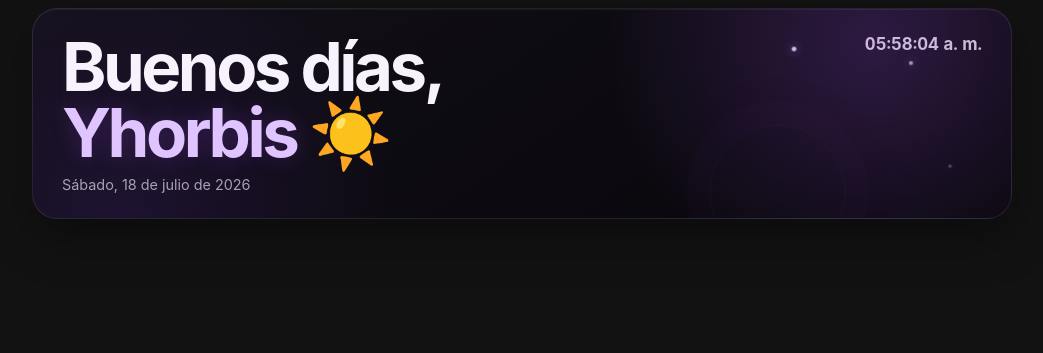
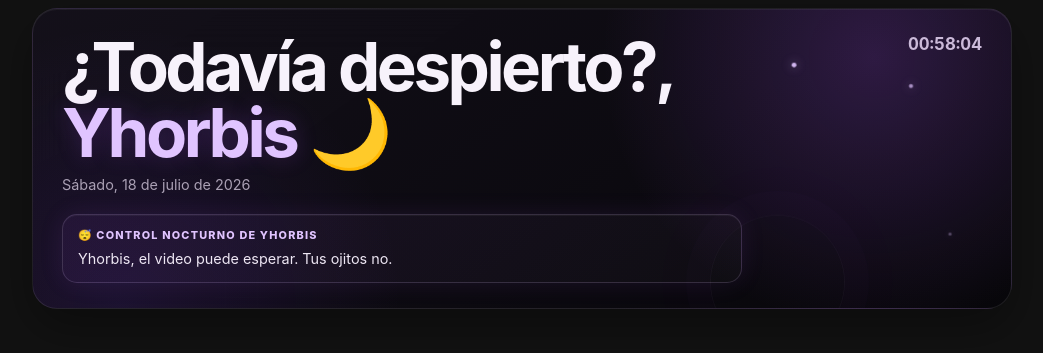
Before and after one commit to pwbzk8zz5j-sudo/widgetyhorbis, a plain HTML site: page inicio.html in a window 1280 px wide. Shown: the whole page, without its empty margins (118-1161 px from the left). Drawn offline with Linux system fonts and the light colour scheme.

Commit message:
Add files via upload

```diff
--- a/inicio.html
+++ b/inicio.html
@@ -122,6 +122,10 @@
 
     .sleep-note.visible{display:block}
 
+    .hero.sleep-mode .sleep-note{
+      animation:appear .35s ease both,sleepPulse 3.4s ease-in-out infinite;
+    }
+
     .sleep-label{
       margin-bottom:6px;
       color:var(--accent-soft);
@@ -167,6 +171,11 @@
     .s2{right:22%;top:18%;animation-delay:1.1s}
     .s3{right:6%;bottom:24%;animation-delay:1.8s}
 
+    @keyframes sleepPulse{
+      0%,100%{box-shadow:inset 0 1px 0 rgba(255,255,255,.035),0 0 0 rgba(168,85,247,0)}
+      50%{box-shadow:inset 0 1px 0 rgba(255,255,255,.045),0 0 25px rgba(168,85,247,.10)}
+    }
+
     @keyframes appear{
       from{opacity:0;transform:translateY(6px)}
       to{opacity:1;transform:translateY(0)}
@@ -208,7 +217,7 @@
     }
 
     @media(prefers-reduced-motion:reduce){
-      .moon,.star,.sleep-note{animation:none}
+      .moon,.star,.sleep-note,.hero.sleep-mode .sleep-note{animation:none}
     }
   </style>
 </head>
@@ -234,92 +243,163 @@
     </div>
 
     <section class="sleep-note" id="sleepNote">
-      <div class="sleep-label">🌙 Hora de descansar</div>
+      <div class="sleep-label" id="sleepLabel">🌙 Yaiza dice: hora de mimir</div>
       <div class="sleep-text" id="sleepMessage"></div>
     </section>
   </main>
 
   <script>
+    const TIME_ZONE = "America/Lima";
+
     const mensajesDormir = [
-      "Amor... guarda el proyecto y ven a dormir. Mañana seguimos. 🤍",
-      "El video puede esperar unas horas. Tú también necesitas descansar.",
-      "Ya hiciste bastante por hoy. Mañana seguimos.",
-      "No quiero que mañana andes como zombie. 🥺",
-      "Descansar también es parte del trabajo.",
-      "Te prometo que mañana todo saldrá mejor con sueño completo.",
-      "Cinco minutos más... ya te conozco. 😂 Mejor ven a dormir.",
-      "Tu cama te está extrañando.",
-      "Guarda el proyecto antes de que Premiere haga de las suyas. 😭",
-      "Yo ya te mandé a dormir. Ahora hazme caso. 💜"
+      "Amor... guarda el proyecto y ven a mimir. Mañana seguimos. 🤍",
+      "Yhorbis, el video puede esperar. Tus ojitos no.",
+      "¿Otra vez dijiste «cinco minutos más»? Ya te conozco. 😂",
+      "Guarda antes de que Premiere decida cerrarse por ti. 😭",
+      "Ya hiciste bastante por hoy. Ven a dormir conmigo.",
+      "No quiero que mañana andes como zombie por toda la casa. 🥺",
+      "Descansar también cuenta como parte del proyecto.",
+      "Tu cama acaba de preguntar por ti.",
+      "La idea no se va a escapar. Anótala y ven a mimir.",
+      "Yo ya te mandé a dormir. Ahora hazme caso. 💜",
+      "Mañana editas más rápido si hoy duermes, señor productor.",
+      "No abras otro proyecto. Repito: no abras otro proyecto.",
+      "Ese render puede quedarse pensando solito. Tú no tienes que acompañarlo.",
+      "Yhorbis... cierra Premiere con cuidado y aléjate lentamente.",
+      "Yaiza informa: oficialmente es hora de mimir.",
+      "Te prometo que mañana se verá menos complicado después de dormir.",
+      "No necesitas terminarlo esta madrugada. Solo déjalo listo para continuar.",
+      "Último aviso cariñoso: guarda, apaga y ven a la cama. 🤍"
     ];
 
-    function saludoPorHora(hora, minutos){
-      const horaDecimal = hora + (minutos / 60);
+    const etiquetasMadrugada = [
+      "🌙 Yaiza dice: hora de mimir",
+      "😴 Control nocturno de Yhorbis",
+      "💜 Mensajito obligatorio de madrugada",
+      "🚨 Alerta: productor todavía despierto"
+    ];
 
-      if (horaDecimal >= 1 && horaDecimal < 5){
-        if (horaDecimal >= 4.5){
-          return ["¿Todavía despierto?", "😴"];
+    function partesAhoraEnLima(){
+      const ahora = new Date();
+
+      const parts = new Intl.DateTimeFormat("en-CA",{
+        timeZone:TIME_ZONE,
+        year:"numeric",
+        month:"2-digit",
+        day:"2-digit",
+        weekday:"short",
+        hour:"2-digit",
+        minute:"2-digit",
+        second:"2-digit",
+        hour12:false
+      }).formatToParts(ahora);
+
+      const values = Object.fromEntries(
+        parts
+          .filter(part => part.type !== "literal")
+          .map(part => [part.type,part.value])
+      );
+
+      // Algunos navegadores representan medianoche como 24:xx.
+      const hour = Number(values.hour) % 24;
+
+      return {
+        now:ahora,
+        year:Number(values.year),
+        month:Number(values.month),
+        day:Number(values.day),
+        weekday:values.weekday,
+        hour,
+        minute:Number(values.minute),
+        second:Number(values.second)
+      };
+    }
+
+    function esMadrugada(hour,minute){
+      const totalMinutes = hour*60+minute;
+      return totalMinutes >= 30 && totalMinutes < 6*60;
+    }
+
+    function saludoPorHora(hour,minute){
+      if(esMadrugada(hour,minute)){
+        if(hour >= 4){
+          return ["Yhorbis... ¿sigues despierto?", "😴"];
         }
+
         return ["¿Todavía despierto?", "🌙"];
       }
 
-      if (hora < 12) return ["Buenos días", "☀️"];
-      if (hora < 19) return ["Buenas tardes", "🌤️"];
+      if(hour < 12) return ["Buenos días", "☀️"];
+      if(hour < 19) return ["Buenas tardes", "🌤️"];
       return ["Buenas noches", "🌙"];
     }
 
-    function indiceDelDia(){
-      const ahora = new Date();
-      const inicio = new Date(ahora.getFullYear(), 0, 0);
-      return Math.floor((ahora - inicio) / 86400000);
+    function claveFecha(parts){
+      return `${parts.year}-${String(parts.month).padStart(2,"0")}-${String(parts.day).padStart(2,"0")}`;
     }
 
-    function mensajeParaDormir(ahora){
-      const esDomingo = ahora.getDay() === 0;
-      const horaDecimal = ahora.getHours() + (ahora.getMinutes() / 60);
+    function hashTexto(text){
+      let hash = 0;
 
-      if (esDomingo && horaDecimal >= 3 && horaDecimal < 5){
-        return "No sé qué haces despierto a esta hora... pero guarda el proyecto y ven a dormir conmigo. 🤍";
+      for(const character of text){
+        hash = (hash*31+character.charCodeAt(0)) >>> 0;
       }
 
-      return mensajesDormir[indiceDelDia() % mensajesDormir.length];
+      return hash;
+    }
+
+    function mensajeParaDormir(parts){
+      const fecha = claveFecha(parts);
+      const bloqueDeCincoMinutos = Math.floor((parts.hour*60+parts.minute)/5);
+      const esDomingo = parts.weekday === "Sun";
+
+      if(esDomingo && parts.hour >= 3 && parts.hour < 6){
+        return "No sé qué haces despierto a esta hora... guarda el proyecto y ven a dormir conmigo. 🤍";
+      }
+
+      const index = (hashTexto(fecha)+bloqueDeCincoMinutos) % mensajesDormir.length;
+      return mensajesDormir[index];
+    }
+
+    function etiquetaParaDormir(parts){
+      const bloque = Math.floor((parts.hour*60+parts.minute)/10);
+      return etiquetasMadrugada[bloque % etiquetasMadrugada.length];
     }
 
     function actualizar(){
-      const ahora = new Date();
-      const horaDecimal = ahora.getHours() + (ahora.getMinutes() / 60);
-      const [saludo, emoji] = saludoPorHora(
-        ahora.getHours(),
-        ahora.getMinutes()
-      );
-
-      const mostrarMensajeDormir =
-        horaDecimal >= 2.5 && horaDecimal < 5;
+      const parts = partesAhoraEnLima();
+      const [saludo,emoji] = saludoPorHora(parts.hour,parts.minute);
+      const mostrarMensajeDormir = esMadrugada(parts.hour,parts.minute);
 
       document.getElementById("greeting").textContent = saludo;
       document.getElementById("emoji").textContent = emoji;
 
       document.getElementById("date").textContent =
-        ahora.toLocaleDateString("es-PE", {
+        new Intl.DateTimeFormat("es-PE",{
+          timeZone:TIME_ZONE,
           weekday:"long",
           day:"numeric",
           month:"long",
           year:"numeric"
-        }).replace(/^./, c => c.toUpperCase());
+        }).format(parts.now).replace(/^./,character => character.toUpperCase());
 
       document.getElementById("clock").textContent =
-        ahora.toLocaleTimeString("es-PE", {
+        new Intl.DateTimeFormat("es-PE",{
+          timeZone:TIME_ZONE,
           hour:"2-digit",
           minute:"2-digit",
-          second:"2-digit"
-        });
+          second:"2-digit",
+          hour12:false
+        }).format(parts.now);
 
       const sleepNote = document.getElementById("sleepNote");
+      const sleepMessage = document.getElementById("sleepMessage");
+      const sleepLabel = document.getElementById("sleepLabel");
       const hero = document.getElementById("hero");
 
-      if (mostrarMensajeDormir){
-        document.getElementById("sleepMessage").textContent =
-          mensajeParaDormir(ahora);
+      if(mostrarMensajeDormir){
+        sleepMessage.textContent = mensajeParaDormir(parts);
+        sleepLabel.textContent = etiquetaParaDormir(parts);
         sleepNote.classList.add("visible");
         hero.classList.add("sleep-mode");
       }else{
@@ -329,7 +409,7 @@
     }
 
     actualizar();
-    setInterval(actualizar, 1000);
+    setInterval(actualizar,1000);
   </script>
 </body>
 </html>
```
